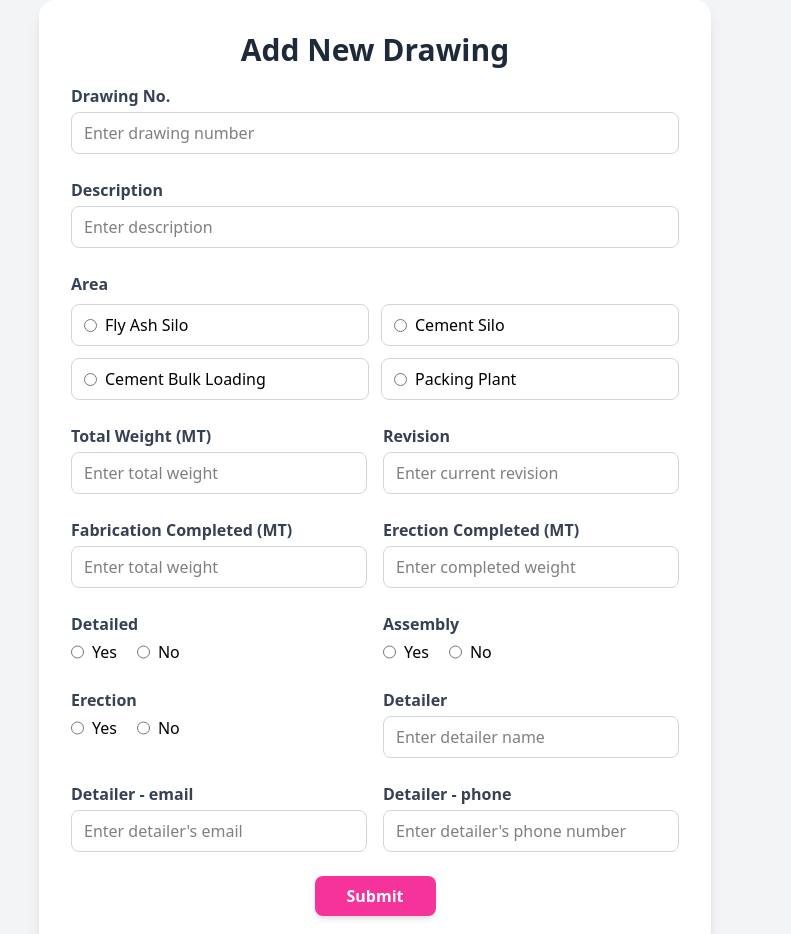
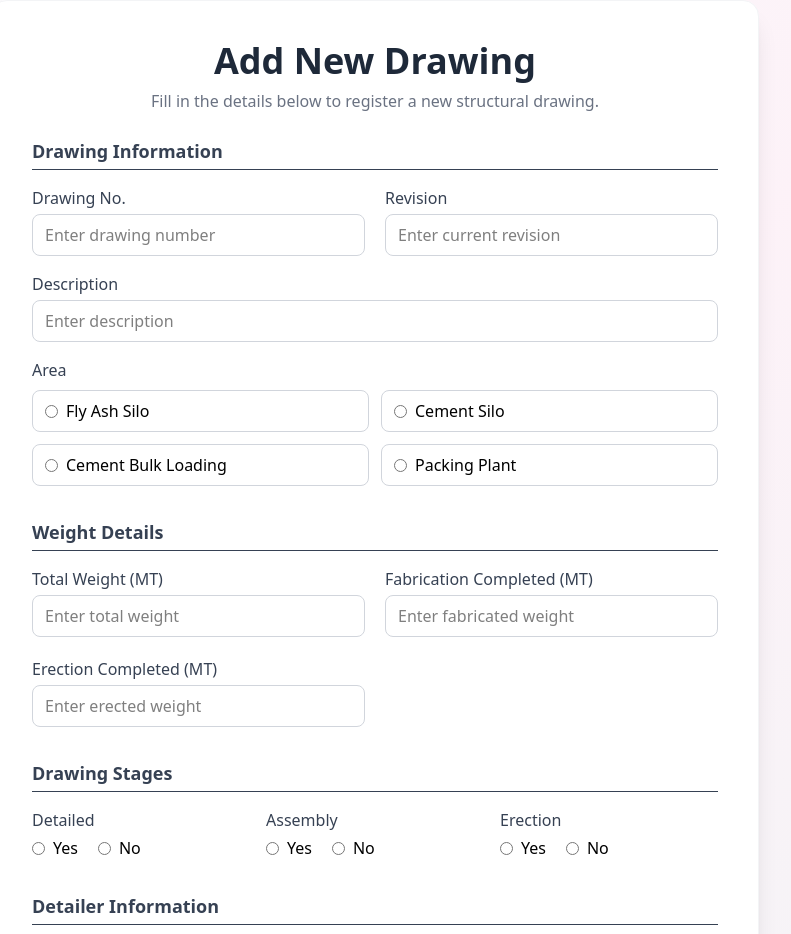
Before and after one commit to rojinraj641/drawings, a React (Vite) app in the folder frontend/: page /newDrawing in a window 1280 px wide. Shown: the top 934 px of the page, without its empty margins (265-1056 px from the left). Built offline with nearby package versions, Linux system fonts and the light colour scheme.

Commit message:
Small design changes on details page

```diff
--- a/frontend/src/Pages/Details.jsx
+++ b/frontend/src/Pages/Details.jsx
@@ -1,167 +1,60 @@
+import {Pencil, Trash, ChevronLeft} from 'lucide-react'
 const Details = () => {
   return (
-    <div className="min-h-screen flex justify-center items-center bg-gray-50 px-4 sm:px-6 lg:px-8">
-      <div className="bg-white w-full max-w-3xl rounded-2xl shadow-lg p-6 sm:p-8 space-y-4 sm:space-y-5">
-        <h3 className="text-2xl sm:text-3xl font-bold text-center text-gray-800 border-b pb-3">
+    <div className="min-h-screen flex justify-center items-center bg-gradient-to-br from-gray-50 via-pink-50 to-gray-100 px-4 sm:px-6 lg:px-8">
+      <div className="bg-white w-full max-w-4xl rounded-2xl shadow-2xl p-8 sm:p-10 border border-gray-100">
+        <h3 className="text-3xl sm:text-4xl font-extrabold text-center text-gray-800 border-b pb-4">
           Drawing Details
         </h3>
 
-        <div className="grid grid-cols-1 sm:grid-cols-2 gap-4 sm:gap-6 mt-4">
-          <div className="flex flex-col">
-            <span className="text-gray-500 font-semibold text-sm uppercase tracking-wide">
-              Drawing No.
-            </span>
-            <span className="text-gray-800 text-lg font-medium break-words">
-
-            </span>
-          </div>
-
-          <div className="flex flex-col">
-            <span className="text-gray-500 font-semibold text-sm uppercase tracking-wide">
-              Description
-            </span>
-            <span className="text-gray-800 text-lg font-medium break-words">
-
-            </span>
-          </div>
-
-          <div className="flex flex-col">
-            <span className="text-gray-500 font-semibold text-sm uppercase tracking-wide">
-              Revision
-            </span>
-            <span className="text-gray-800 text-lg font-medium">
-
-            </span>
-          </div>
-
-          <div className="flex flex-col">
-            <span className="text-gray-500 font-semibold text-sm uppercase tracking-wide">
-              Total Weight
-            </span>
-            <span className="text-gray-800 text-lg font-medium">
-               "—"
-            </span>
-          </div>
-
-          <div className="flex flex-col">
-            <span className="text-gray-500 font-semibold text-sm uppercase tracking-wide">
-              Fabrication Completed
-            </span>
-            <span className="text-gray-800 text-lg font-medium">
-              "—"
-            </span>
-          </div>
-
-          <div className="flex flex-col">
-            <span className="text-gray-500 font-semibold text-sm uppercase tracking-wide">
-              Erection Completed
-            </span>
-            <span className="text-gray-800 text-lg font-medium">
-              "—"
-            </span>
-          </div>
-
-          <div className="flex flex-col">
-            <span className="text-gray-500 font-semibold text-sm uppercase tracking-wide">
-              Area
-            </span>
-            <span className="text-gray-800 text-lg font-medium">
-              "—"
-            </span>
-          </div>
-
-          <div className="flex flex-col">
-            <span className="text-gray-500 font-semibold text-sm uppercase tracking-wide">
-              Detailed
-            </span>
-            <span className="text-gray-800 text-lg font-medium">
-              "—"
-            </span>
-          </div>
-
-          <div className="flex flex-col">
-            <span className="text-gray-500 font-semibold text-sm uppercase tracking-wide">
-              Fabrication
-            </span>
-            <span className="text-gray-800 text-lg font-medium">
-              "—"
-            </span>
-          </div>
-
-          <div className="flex flex-col">
-            <span className="text-gray-500 font-semibold text-sm uppercase tracking-wide">
-              Assembly
-            </span>
-            <span className="text-gray-800 text-lg font-medium">
-              "—"
-            </span>
-          </div>
-
-          <div className="flex flex-col">
-            <span className="text-gray-500 font-semibold text-sm uppercase tracking-wide">
-              Erection
-            </span>
-            <span className="text-gray-800 text-lg font-medium">
-              "—"
-            </span>
-          </div>
-
-          <div className="flex flex-col">
-            <span className="text-gray-500 font-semibold text-sm uppercase tracking-wide">
-              Detailer
-            </span>
-            <span className="text-gray-800 text-lg font-medium">
-              "—"
-            </span>
-          </div>
-
-          <div className="flex flex-col">
-            <span className="text-gray-500 font-semibold text-sm uppercase tracking-wide">
-              Detailer Phone Number
-            </span>
-            <span className="text-gray-800 text-lg font-medium">
-              "—"
-            </span>
-          </div>
-
-          <div className="flex flex-col">
-            <span className="text-gray-500 font-semibold text-sm uppercase tracking-wide">
-              Detailer Email
-            </span>
-            <span className="text-gray-800 text-lg font-medium">
-              "—"
-            </span>
-          </div>
-
-          <div className="flex flex-col">
-            <span className="text-gray-500 font-semibold text-sm uppercase tracking-wide">
-              Date of issue
-            </span>
-            <span className="text-gray-800 text-lg font-medium">
-              "—"
-            </span>
-          </div>
+        {/* Grid Data Section */}
+        <div className="grid grid-cols-1 sm:grid-cols-2 gap-6 mt-8">
+          {[
+            ["Drawing No.", "—"],
+            ["Description", "—"],
+            ["Revision", "—"],
+            ["Total Weight (MT)", "—"],
+            ["Fabrication Completed (MT)", "—"],
+            ["Erection Completed (MT)", "—"],
+            ["Area", "—"],
+            ["Detailed", "—"],
+            ["Fabrication", "—"],
+            ["Assembly", "—"],
+            ["Erection", "—"],
+            ["Detailer", "—"],
+            ["Detailer Phone", "—"],
+            ["Detailer Email", "—"],
+            ["Date of Issue", "—"],
+          ].map(([label, value], index) => (
+            <div
+              key={index}
+              className="flex flex-col bg-gray-50 hover:bg-pink-50 transition-all rounded-xl p-4 shadow-sm border border-gray-100"
+            >
+              <span className="text-gray-500 font-semibold text-xs uppercase tracking-wide mb-1">
+                {label}
+              </span>
+              <span className="text-gray-800 text-lg font-medium break-words">
+                {value}
+              </span>
+            </div>
+          ))}
         </div>
 
         {/* Button section */}
-        <div className="flex flex-wrap justify-center gap-4 pt-6">
+        <div className="flex flex-wrap justify-center gap-4 pt-8 border-t mt-8">
           <button
             onClick={() => window.history.back()}
-            className="bg-gray-300 hover:bg-gray-400 text-gray-800 font-semibold px-6 py-2 rounded-lg shadow transition-all"
+            className="flex flex-row gap-2 bg-gray-200 hover:bg-gray-300 text-gray-800 font-semibold px-6 py-2 rounded-lg shadow-sm transition-all duration-200"
           >
-            Back
+             <span><ChevronLeft strokeWidth={2} size={20}/></span><p className='text-sm'>Back</p>
           </button>
 
-          <button
-            className="bg-blue-500 hover:bg-blue-600 text-white font-semibold px-6 py-2 rounded-lg shadow transition-all"
-          >
-            Edit
+          <button className="flex flex-row gap-2 bg-blue-500 hover:bg-blue-600 text-white font-semibold px-6 py-2 rounded-lg shadow-md transition-all duration-200">
+            <span><Pencil strokeWidth={2} size={20}/></span><p className='text-sm'>Edit</p>
           </button>
 
-          <button
-            className="bg-red-500 hover:bg-red-600 text-white font-semibold px-6 py-2 rounded-lg shadow transition-all"
-          >
-            Delete
+          <button className="flex flex-row gap-2 bg-red-500 hover:bg-red-600 text-white font-semibold px-6 py-2 rounded-lg shadow-md transition-all duration-200">
+            <span><Trash strokeWidth={2} size={20}/></span><p className='text-sm'>Delete</p>
           </button>
         </div>
       </div>
--- a/frontend/src/Pages/NewDrawing.jsx
+++ b/frontend/src/Pages/NewDrawing.jsx
@@ -11,45 +11,70 @@ const NewDrawing = () => {
   ];
 
   return (
-    <div className="flex justify-center items-center min-h-screen bg-gray-100 px-4 sm:px-6 lg:px-8">
+    <div className="min-h-screen flex justify-center items-center bg-gradient-to-br from-gray-50 via-pink-50 to-gray-100 px-4 sm:px-6 lg:px-8">
       <form
         action="submit"
-        className="bg-white shadow-lg rounded-2xl p-6 sm:p-8 w-full max-w-md sm:max-w-lg lg:max-w-2xl space-y-6"
+        className="bg-white shadow-xl rounded-2xl p-8 sm:p-10 w-full max-w-3xl space-y-8 border border-gray-100"
       >
-        <h2 className="text-2xl sm:text-3xl font-bold text-gray-800 text-center mb-4">
+        <h2 className="text-3xl sm:text-4xl font-extrabold text-gray-800 text-center mb-2">
           Add New Drawing
         </h2>
+        <p className="text-center text-gray-500 mb-6">
+          Fill in the details below to register a new structural drawing.
+        </p>
 
-        {/* Drawing Number */}
-        <div className="flex flex-col">
-          <label className="font-semibold text-gray-700 mb-1">Drawing No.</label>
+        {/* Section: Drawing Info */}
+        <div className="space-y-4">
+          <h3 className="text-lg font-semibold text-gray-700 border-b pb-1">
+            Drawing Information
+          </h3>
+
+          <div className="grid grid-cols-1 sm:grid-cols-2 gap-5">
+            <div>
+              <label className="font-medium text-gray-700 mb-1 block">
+                Drawing No.
+              </label>
               <input
                 type="text"
                 placeholder="Enter drawing number"
-            className="border border-gray-300 rounded-lg px-3 py-2 focus:outline-none focus:ring-2 focus:ring-pink-400 w-full"
+                className="w-full border border-gray-300 rounded-lg px-3 py-2 focus:outline-none focus:ring-2 focus:ring-pink-400"
               />
             </div>
 
-        {/* Description */}
-        <div className="flex flex-col">
-          <label className="font-semibold text-gray-700 mb-1">Description</label>
+            <div>
+              <label className="font-medium text-gray-700 mb-1 block">
+                Revision
+              </label>
+              <input
+                type="text"
+                placeholder="Enter current revision"
+                className="w-full border border-gray-300 rounded-lg px-3 py-2 focus:outline-none focus:ring-2 focus:ring-pink-400"
+              />
+            </div>
+          </div>
+
+          <div>
+            <label className="font-medium text-gray-700 mb-1 block">
+              Description
+            </label>
             <input
               type="text"
               placeholder="Enter description"
-            className="border border-gray-300 rounded-lg px-3 py-2 focus:outline-none focus:ring-2 focus:ring-pink-400 w-full"
+              className="w-full border border-gray-300 rounded-lg px-3 py-2 focus:outline-none focus:ring-2 focus:ring-pink-400"
             />
           </div>
 
-        {/* Scope */}
+          {/* Area */}
           <div>
-          <p className="font-semibold text-gray-700 mb-2">Area</p>
+            <label className="font-medium text-gray-700 mb-2 block">Area</label>
             <div className="grid grid-cols-1 sm:grid-cols-2 gap-3">
               {scopes.map((scope, index) => (
                 <label
                   key={index}
-                className={`flex items-center gap-2 border rounded-lg px-3 py-2 cursor-pointer transition-all duration-200 ${selectedScope === scope
-                    ? "bg-pink-50 border-pink-500 text-pink-700"
-                    : "border-gray-300 hover:bg-gray-100"
+                  className={`flex items-center gap-2 border rounded-lg px-3 py-2 cursor-pointer transition-all duration-200 ${
+                    selectedScope === scope
+                      ? "bg-pink-100 border-pink-500 text-pink-700"
+                      : "border-gray-300 hover:bg-gray-50"
                   }`}
                 >
                   <input
@@ -65,173 +90,125 @@ const NewDrawing = () => {
               ))}
             </div>
           </div>
+        </div>
 
-        {/* Total Weight */}
-        <div className="flex flex-col sm:flex-row sm:gap-4">
-          <div className="flex flex-col w-full sm:w-1/2">
-            <label className="font-semibold text-gray-700 mb-1">
+        {/* Section: Weight Info */}
+        <div className="space-y-4">
+          <h3 className="text-lg font-semibold text-gray-700 border-b pb-1">
+            Weight Details
+          </h3>
+          <div className="grid grid-cols-1 sm:grid-cols-2 gap-5">
+            <div>
+              <label className="font-medium text-gray-700 mb-1 block">
                 Total Weight (MT)
               </label>
               <input
                 type="number"
                 placeholder="Enter total weight"
-              className="border border-gray-300 rounded-lg px-3 py-2 focus:outline-none focus:ring-2 focus:ring-pink-400 w-full"
+                className="w-full border border-gray-300 rounded-lg px-3 py-2 focus:outline-none focus:ring-2 focus:ring-pink-400"
               />
             </div>
-
-          <div className="flex flex-col w-full sm:w-1/2">
-            <label className="font-semibold text-gray-700 mb-1">
-              Revision
-            </label>
-            <input
-              type="text"
-              placeholder="Enter current revision"
-              className="border border-gray-300 rounded-lg px-3 py-2 focus:outline-none focus:ring-2 focus:ring-pink-400 w-full"
-            />
-          </div>
-        </div>
-
-        <div className="flex flex-col sm:flex-row sm:gap-4">
-          <div className="flex flex-col w-full sm:w-1/2">
-            <label className="font-semibold text-gray-700 mb-1">
+            <div>
+              <label className="font-medium text-gray-700 mb-1 block">
                 Fabrication Completed (MT)
               </label>
               <input
                 type="number"
-              placeholder="Enter total weight"
-              className="border border-gray-300 rounded-lg px-3 py-2 focus:outline-none focus:ring-2 focus:ring-pink-400 w-full"
+                placeholder="Enter fabricated weight"
+                className="w-full border border-gray-300 rounded-lg px-3 py-2 focus:outline-none focus:ring-2 focus:ring-pink-400"
               />
             </div>
-
-          <div className="flex flex-col w-full sm:w-1/2">
-            <label className="font-semibold text-gray-700 mb-1">
+            <div>
+              <label className="font-medium text-gray-700 mb-1 block">
                 Erection Completed (MT)
               </label>
               <input
                 type="number"
-              placeholder="Enter completed weight"
-              className="border border-gray-300 rounded-lg px-3 py-2 focus:outline-none focus:ring-2 focus:ring-pink-400 w-full"
+                placeholder="Enter erected weight"
+                className="w-full border border-gray-300 rounded-lg px-3 py-2 focus:outline-none focus:ring-2 focus:ring-pink-400"
               />
-          </div>
-        </div>
-
-        <div className="flex flex-col sm:flex-row sm:gap-4">
-          <div className="flex flex-col w-full sm:w-1/2">
-            <label className="font-semibold text-gray-700 mb-1">
-              Detailed
-            </label>
-            <div className="flex gap-5">
-              <div className="flex gap-2">
-                <input
-                type="radio"
-                name="erection"
-                className="accent-pink-500"
-              />
-              <label>Yes</label>
-              </div>
-              <div className="flex gap-2">
-              <input
-                type="radio"
-                name="erection"
-                className="accent-pink-500"
-              />
-              <label>No</label>
             </div>
           </div>
         </div>
 
-          <div className="flex flex-col w-full sm:w-1/2">
-            <label className="font-semibold text-gray-700 mb-1">
-              Assembly
-            </label>
+        {/* Section: Drawing Stages */}
+        <div className="space-y-4">
+          <h3 className="text-lg font-semibold text-gray-700 border-b pb-1">
+            Drawing Stages
+          </h3>
+
+          <div className="grid grid-cols-1 sm:grid-cols-3 gap-4">
+            {[
+              { label: "Detailed", name: "detailed" },
+              { label: "Assembly", name: "assembly" },
+              { label: "Erection", name: "erection" },
+            ].map(({ label, name }) => (
+              <div key={name}>
+                <p className="font-medium text-gray-700 mb-1">{label}</p>
                 <div className="flex gap-5">
-              <div className="flex gap-2">
+                  {["Yes", "No"].map((option) => (
+                    <label key={option} className="flex items-center gap-2">
                       <input
                         type="radio"
-                name="erection"
+                        name={name}
+                        value={option}
                         className="accent-pink-500"
                       />
-              <label>Yes</label>
+                      {option}
+                    </label>
+                  ))}
                 </div>
-              <div className="flex gap-2">
+              </div>
+            ))}
+          </div>
+        </div>
+
+        {/* Section: Detailer Info */}
+        <div className="space-y-4">
+          <h3 className="text-lg font-semibold text-gray-700 border-b pb-1">
+            Detailer Information
+          </h3>
+          <div className="grid grid-cols-1 sm:grid-cols-3 gap-5">
+            <div>
+              <label className="font-medium text-gray-700 mb-1 block">
+                Name
+              </label>
               <input
-                type="radio"
-                name="erection"
-                className="accent-pink-500"
+                type="text"
+                placeholder="Enter detailer name"
+                className="w-full border border-gray-300 rounded-lg px-3 py-2 focus:outline-none focus:ring-2 focus:ring-pink-400"
               />
-              <label>No</label>
             </div>
+            <div>
+              <label className="font-medium text-gray-700 mb-1 block">
+                Email
+              </label>
+              <input
+                type="email"
+                placeholder="Enter email"
+                className="w-full border border-gray-300 rounded-lg px-3 py-2 focus:outline-none focus:ring-2 focus:ring-pink-400"
+              />
+            </div>
+            <div>
+              <label className="font-medium text-gray-700 mb-1 block">
+                Phone
+              </label>
+              <input
+                type="tel"
+                placeholder="Enter phone number"
+                className="w-full border border-gray-300 rounded-lg px-3 py-2 focus:outline-none focus:ring-2 focus:ring-pink-400"
+              />
             </div>
           </div>
         </div>
 
-        <div className="flex flex-col sm:flex-row sm:gap-4">
-          <div className="flex flex-col w-full sm:w-1/2">
-            <label className="font-semibold text-gray-700 mb-1">
-              Erection
-            </label>
-            <div className="flex gap-5">
-              <div className="flex gap-2">
-                <input
-                type="radio"
-                name="erection"
-                className="accent-pink-500"
-              />
-              <label>Yes</label>
-              </div>
-              <div className="flex gap-2">
-              <input
-                type="radio"
-                name="erection"
-                className="accent-pink-500"
-              />
-              <label>No</label>
-              </div>
-            </div>
-          </div>
-          <div className="flex flex-col w-full sm:w-1/2">
-            <label className="font-semibold text-gray-700 mb-1">
-              Detailer
-            </label>
-            <input
-              type="text"
-              placeholder="Enter detailer name"
-              className="border border-gray-300 rounded-lg px-3 py-2 focus:outline-none focus:ring-2 focus:ring-pink-400 w-full"
-            />
-          </div>
-        </div>
-
-        <div className="flex flex-col sm:flex-row sm:gap-4">
-          <div className="flex flex-col w-full sm:w-1/2">
-            <label className="font-semibold text-gray-700 mb-1">
-              Detailer - email
-            </label>
-            <input
-              type="email"
-              placeholder="Enter detailer's email"
-              className="border border-gray-300 rounded-lg px-3 py-2 focus:outline-none focus:ring-2 focus:ring-pink-400 w-full"
-            />
-          </div>
-
-          <div className="flex flex-col w-full sm:w-1/2">
-            <label className="font-semibold text-gray-700 mb-1">
-              Detailer - phone
-            </label>
-            <input
-              type="phone"
-              placeholder="Enter detailer's phone number"
-              className="border border-gray-300 rounded-lg px-3 py-2 focus:outline-none focus:ring-2 focus:ring-pink-400 w-full"
-            />
-          </div>
-        </div>
-
-        {/* Submit Button */}
-        <div className="flex justify-center">
+        {/* Submit */}
+        <div className="flex justify-center pt-4">
           <button
             type="submit"
-            className="bg-pink-500 text-white font-semibold px-8 py-2 rounded-lg shadow-md hover:bg-pink-600 transition-all w-full sm:w-auto"
+            className="bg-gradient-to-r from-pink-500 to-pink-600 text-white font-semibold px-10 py-3 rounded-lg shadow-lg hover:from-pink-600 hover:to-pink-700 transition-all"
           >
-            Submit
+            Submit Drawing
           </button>
         </div>
       </form>
```
Lines whose indentation alone changed are shown as unchanged.
